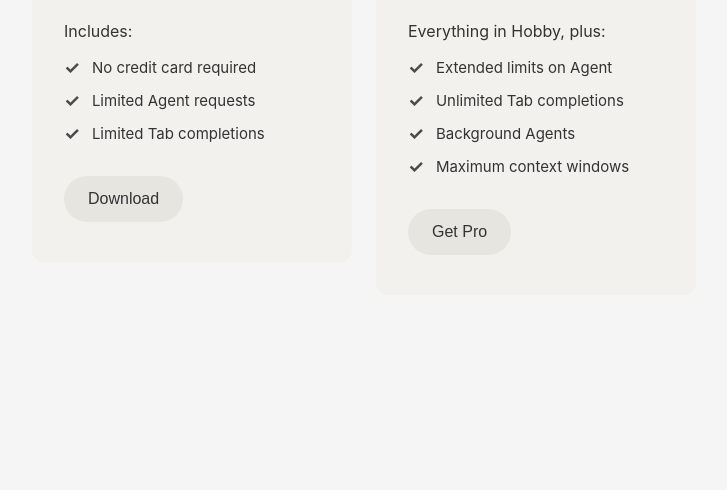
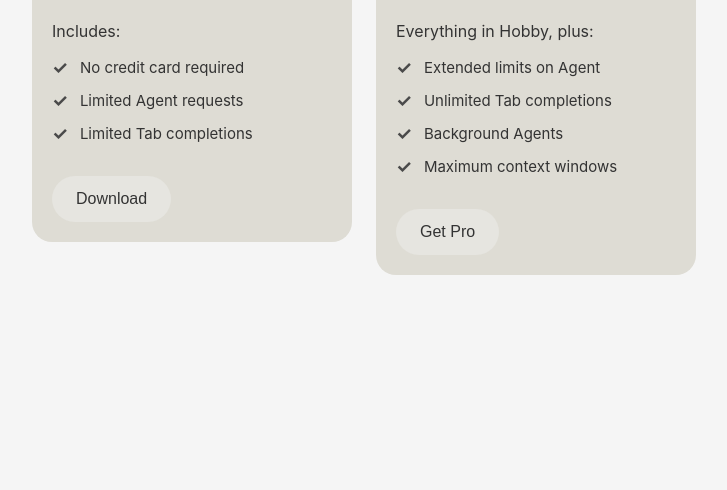
Before and after one commit to alitzen/Live-Class-1-Git-Intro, a plain HTML site: page index.html in a window 1280 px wide. Shown: the part 310-800 px from the top of the page, without its empty margins (276-1003 px from the left). Drawn offline with Linux system fonts and the light colour scheme.

Commit message:
changes card radius, background and padding
 adjusted background color, rounded corners for a more dense shape, and decreased and aligned the padding on our card.

```diff
--- a/styles.css
+++ b/styles.css
@@ -24,9 +24,9 @@
 }
 
 .card {
-    background-color: #f2f1ed;
-    border-radius: 12px;
-    padding: 40px 32px;
+    background-color: #dedcd4;
+    border-radius: 20px;
+    padding: 20px;
     width: 320px;
     flex-shrink: 0;
 }
```
